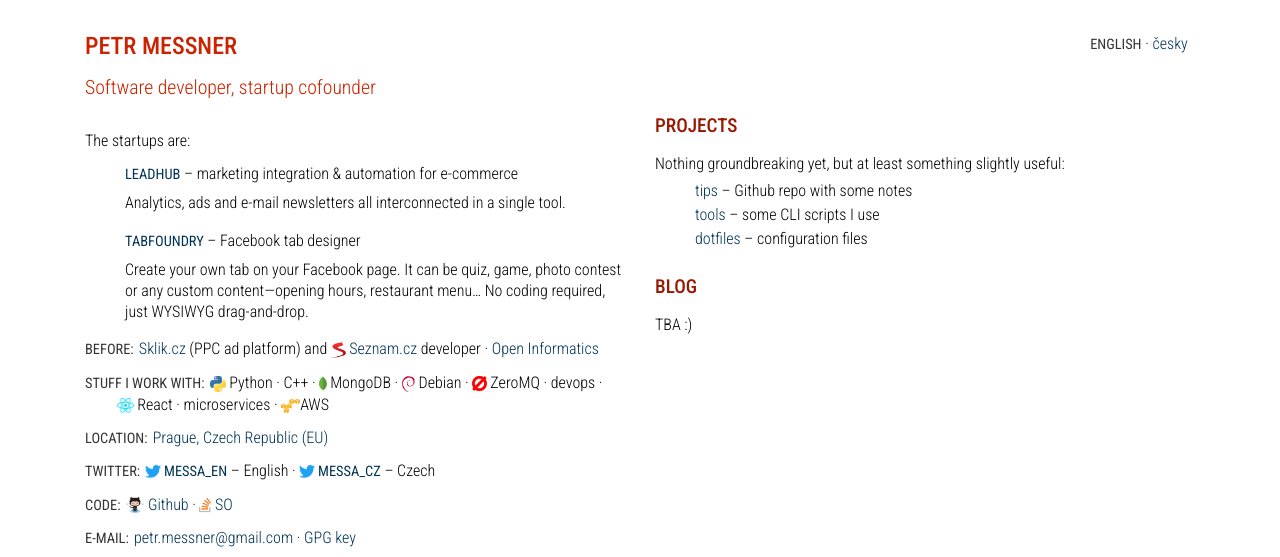
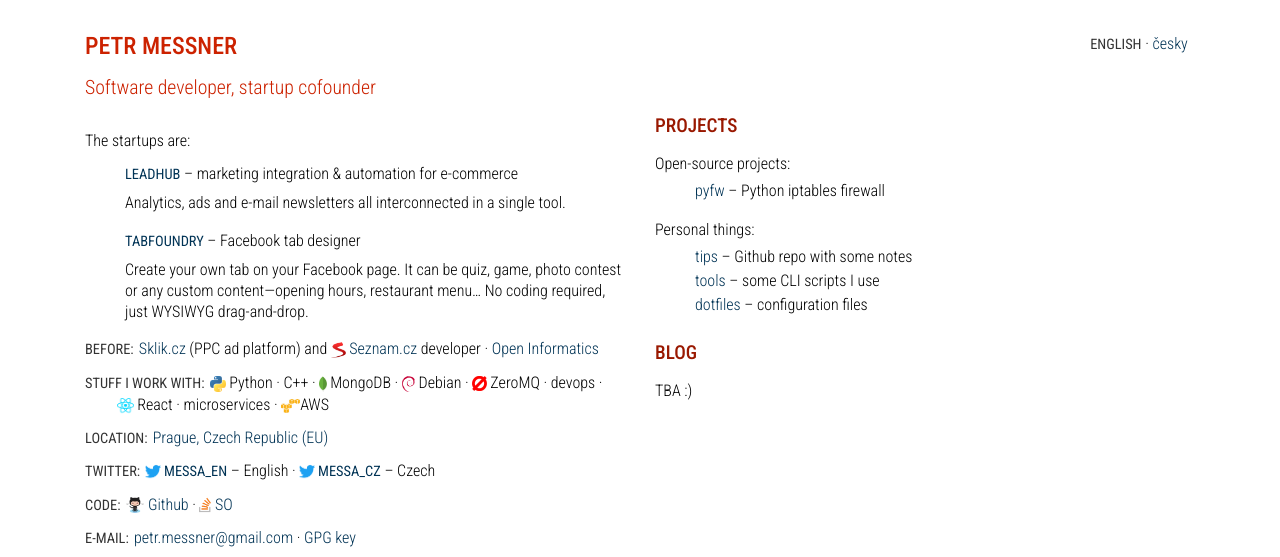
Before and after one commit to messa/www.messa.cz, a Flask app: page /en/ in a window 1280 px wide. Shown: the top 557 px of the page. Run offline with Flask 2, Linux system fonts and the light colour scheme; some libraries are stand-ins or nearby versions.

Commit message:
mention pyfw

```diff
--- a/templates/index.html
+++ b/templates/index.html
@@ -241,11 +241,31 @@
                     Projekty
                   {% endif %}
                 </h2>
+
                 {% if en %}
-                  <p>Nothing groundbreaking yet, but at least something slightly useful:</p>
+                  <p>Open-source projects:</p>
+                {% elif cs %}
+                  <p>Open-source projekty:</p>
+                {% endif %}
+
+                <ul>
+                  <li>
+                    <a href="https://github.com/messa/pyfw">pyfw</a>
+                    &ndash;
+                    {% if en %}
+                      Python iptables firewall
+                    {% elif cs %}
+                      Python iptables firewall
+                    {% endif %}
+                  </li>
+                </ul>
+
+
+                {% if en %}
+                  <p>Personal things:</p>
                 {% elif cs %}
                   <p>
-                    Zatím nic převratného, ale aspoň něco:
+                    Osobní věci:
                   </p>
                 {% endif %}
 
```
